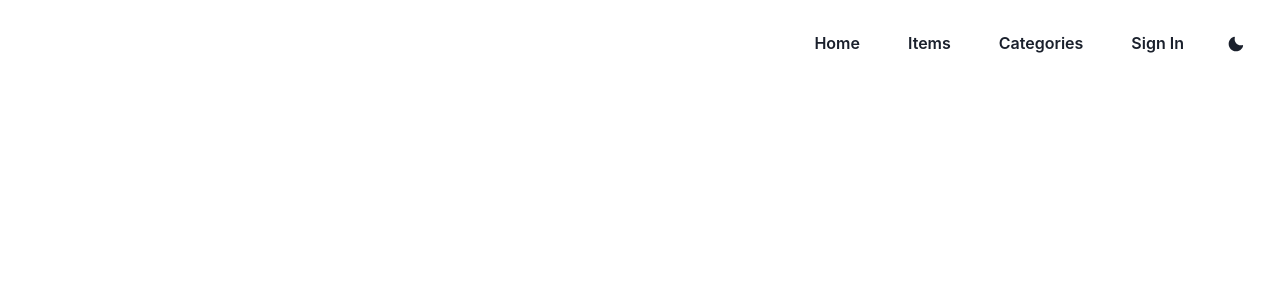
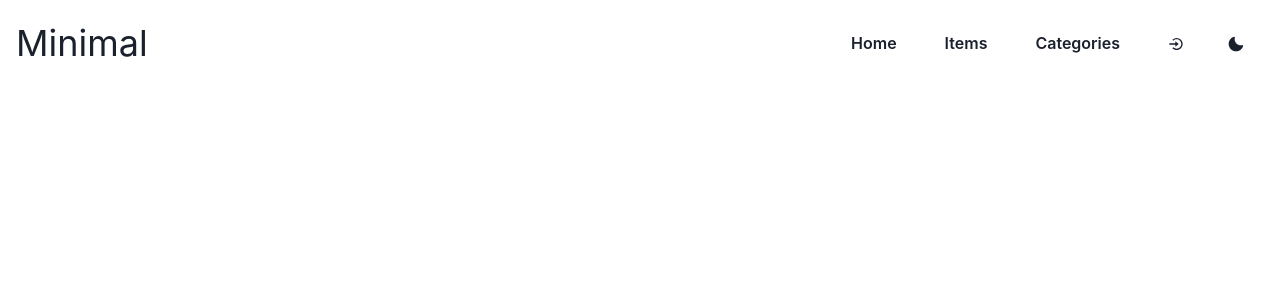
Before and after one commit to seancrossettie/Minimal.ui, a React (Create React App) app: page /items/1 in a window 1280 px wide. Shown: the top 300 px of the page. Built offline with nearby package versions, Linux system fonts and the light colour scheme; no server answers.

Commit message:
added photo url to navbar

```diff
--- a/package.json
+++ b/package.json
@@ -16,6 +16,7 @@
     "moment": "^2.29.1",
     "react": "^17.0.2",
     "react-dom": "^17.0.2",
+    "react-icons": "^4.3.1",
     "react-router-dom": "^6.1.1",
     "react-scripts": "5.0.0",
     "web-vitals": "^2.1.2"
--- a/src/components/App/App.js
+++ b/src/components/App/App.js
@@ -8,12 +8,14 @@ import { NavBar } from '../NavBar/NavBar';
 
 function App() {
   const [user, setUser] = useState(null);
+  const [photoURL, setPhotoURL] = useState("");
 
   useEffect(() => {
     firebase.auth().onAuthStateChanged((authed) => {
       if (authed) {
         authed.getIdToken().then((token) => sessionStorage.setItem("token", token));
         getUserByFirebaseKey(authed.multiFactor.user.uid).then(setUser);
+        setPhotoURL(authed.photoURL);
       } else {
         setUser(false);
       }
@@ -22,8 +24,8 @@ function App() {
 
   return (
     <>
-      <NavBar user={user} setUser={setUser} />
-      <Router user={user} setUser={setUser} />
+      <NavBar user={user} setUser={setUser} photoURL={photoURL} />
+      <Router user={user} setUser={setUser} photoURL={photoURL} />
     </>
   );
 }
--- a/src/components/NavBar/NavBar.js
+++ b/src/components/NavBar/NavBar.js
@@ -1,10 +1,11 @@
 import { CloseIcon, HamburgerIcon, MoonIcon, SunIcon } from "@chakra-ui/icons";
-import { Button, Flex, IconButton, useColorMode } from "@chakra-ui/react"
+import { Button, Flex, IconButton, Image, Text, useColorMode } from "@chakra-ui/react";
+import { BiLogInCircle, BiLogOutCircle } from "react-icons/bi";
 import { useNavigate } from "react-router-dom";
-import React, { useState } from "react"
+import React, { useState } from "react";
 import { signInUser, signOutUser } from "../../helpers/auth";
 
-export const NavBar = ({ user, setUser }) => {
+export const NavBar = ({ user, setUser, photoURL }) => {
     const navigate = useNavigate();
     const { colorMode, toggleColorMode } = useColorMode();
     const isDark = colorMode === "dark";
@@ -12,14 +13,22 @@ export const NavBar = ({ user, setUser }) => {
 
     return (
         <Flex>
+            <Flex pos="fixed" top="1rem" left="1rem" alignSelf="center">
+                <Text alignSelf="center" fontSize="4xl">Minimal</Text>
+            </Flex>
             <Flex pos="fixed" top="1rem" right="1rem" align="center">
-                <Flex display={["none", "none", "flex", "fle"]}>
+                <Flex display={["none", "none", "flex", "flex"]}>
                     <Button variant="ghost" m={2} onClick={() => navigate('/')}>Home</Button>
                     <Button variant="ghost" m={2} onClick={() => navigate('/items')}>Items</Button>
                     <Button variant="ghost" m={2} onClick={() => navigate('/categories')}>Categories</Button>
                     { user
-                        ? <Button variant="ghost" m={2} outline onClick={() => signOutUser()}>Sign Out</Button>
-                        : <Button variant="ghost" m={2} outline onClick={() => signInUser(setUser)}>Sign In</Button>
+                        ? <>
+                            <IconButton variant="ghost" m={2} outline onClick={() => signOutUser()}><BiLogOutCircle /></IconButton>
+                            <IconButton m={2} alignSelf="center" variant="ghost" borderRadius="full" onClick={() => navigate('/items')}>
+                                <Image src={photoURL} borderRadius="full" boxSize="30px" alt={photoURL} />
+                            </IconButton>
+                          </>
+                        : <Button variant="ghost" m={2} outline onClick={() => signInUser(setUser)}><BiLogInCircle/></Button>
                     }
                 </Flex>
                 <IconButton
--- a/src/helpers/auth.js
+++ b/src/helpers/auth.js
@@ -34,7 +34,7 @@ const signInUser = (setUser) => {
           userGoalTier: 0,
           totalItemsOwned: 0,
           totalItemsRemoved: 0,
-          firebaseKey: u?.uid
+          firebaseKey: u?.uid,
       };
       createNewUser(userInfo).then(setUser);
       window.location.href = "/";
```
Also changed, not shown: 1 other file (tests, documents, lock files or other folders).
